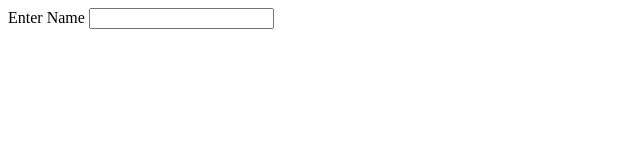
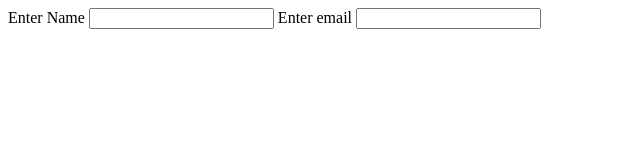
Before and after one commit to sbahala/AngularDemo1, a plain HTML site: page index.html in a window 1280 px wide. Shown: the whole page, without its empty margins (0-640 px from the left). Drawn offline with Linux system fonts and the light colour scheme.

Commit message:
feature branch commit

```diff
--- a/index.html
+++ b/index.html
@@ -8,5 +8,7 @@
 <body>
     <label for="name">Enter Name</label>
     <input type="text" id="name" name ="name"/>
+    <label for="email">Enter email</label>
+    <input type="email" id="email" name ="email" required/>
 </body>
 </html>
```
